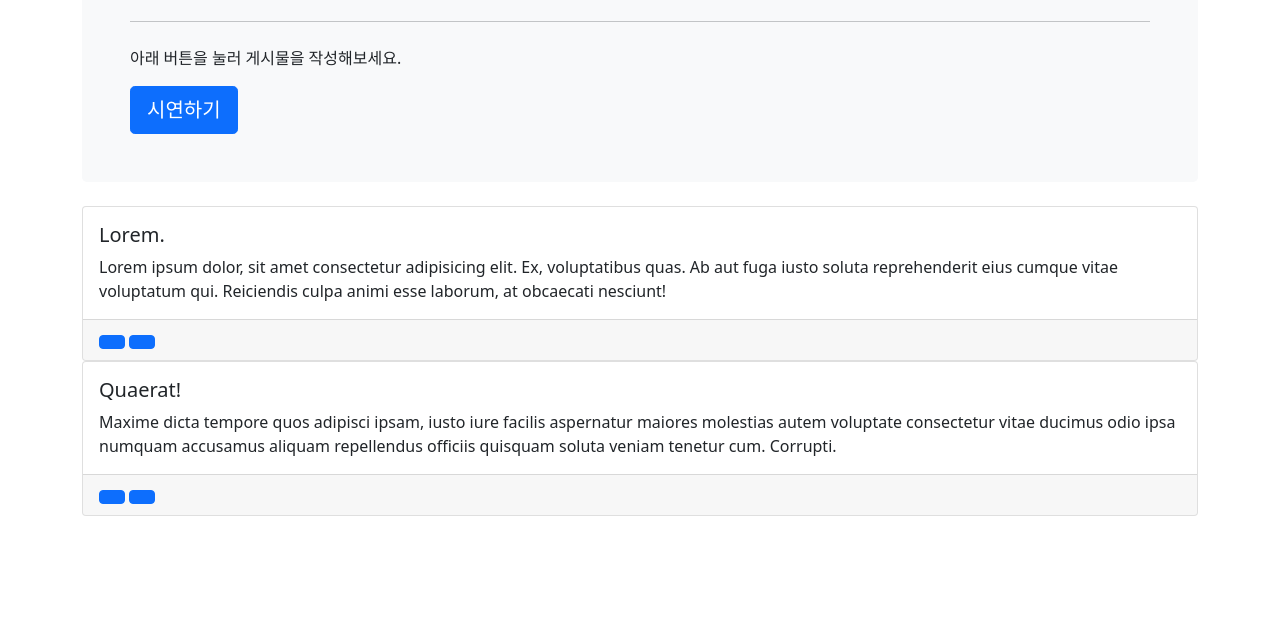
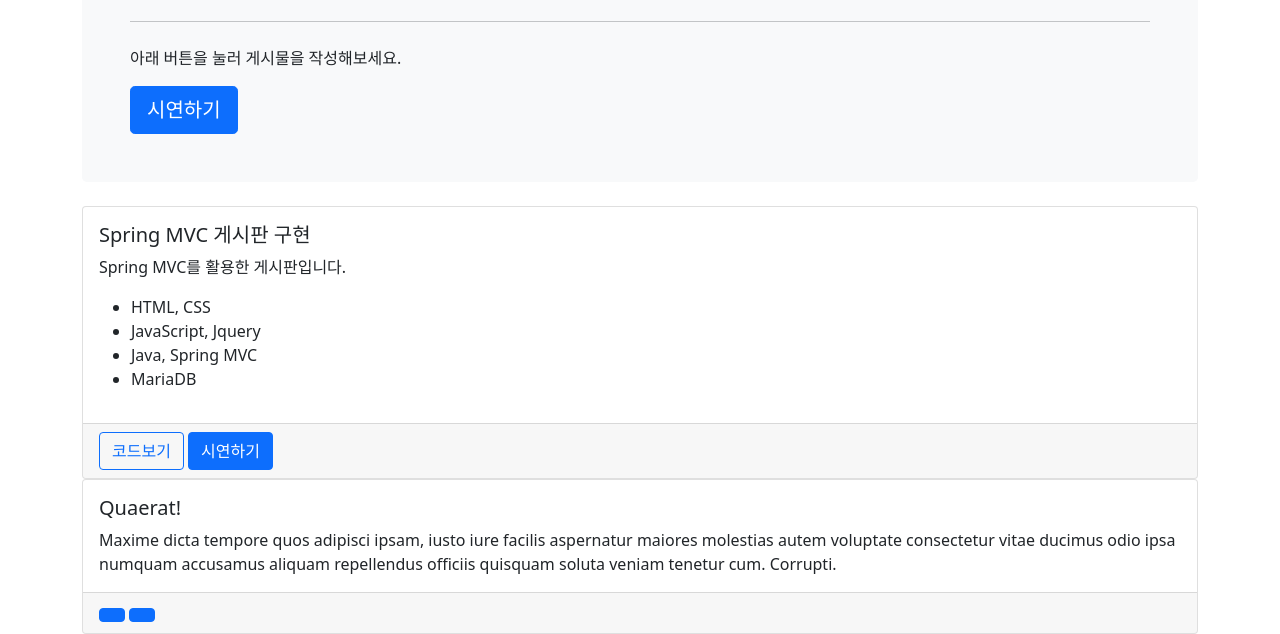
Before and after one commit to ggzzggzz/ggzzggzz.github.io, a plain HTML site: page index.html in a window 1280 px wide. Shown: the part 216-850 px from the top of the page. Before the commit the page ends 800 px from the top, so only its background shows below. Drawn offline with nearby package versions, Linux system fonts and the light colour scheme.

Commit message:
Update index.html

```diff
--- a/index.html
+++ b/index.html
@@ -55,13 +55,24 @@
                     <div class="card">
                         <div class="card-body">
                             <h5 class="card-title">
-                                Lorem.
+                                Spring MVC 게시판 구현
                             </h5>
-                            <p class="card-text">Lorem ipsum dolor, sit amet consectetur adipisicing elit. Ex, voluptatibus quas. Ab aut fuga iusto soluta reprehenderit eius cumque vitae voluptatum qui. Reiciendis culpa animi esse laborum, at obcaecati nesciunt!</p>
+
+                            <p class="card-text">
+                                Spring MVC를 활용한 게시판입니다.
+                            </p>
+
+                            <ul>
+                                <li>HTML, CSS</li>
+                                <li>JavaScript, Jquery</li>
+                                <li>Java, Spring MVC</li>
+                                <li>MariaDB</li>
+                            </ul>
+
                         </div>
                         <div class="card-footer">
-                            <a href="" class="btn btn-primary"></a>
-                            <a href="" class="btn btn-primary"></a>
+                            <a href="https://github.com/ggzzggzz/spring20220513" class="btn btn-outline-primary">코드보기</a>
+                            <a href="https://ggzzggzz.github.io/" class="btn btn-primary">시연하기</a>
                         </div>
                     </div>
                     <div class="card">
```
